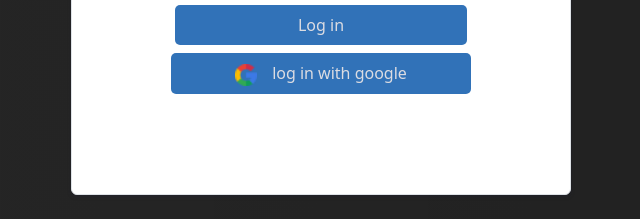
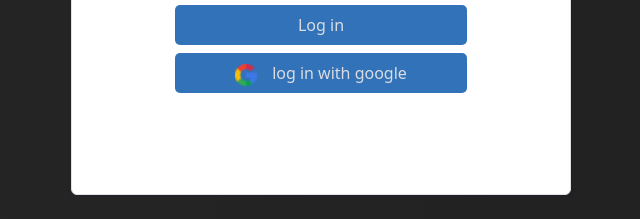
Before and after one commit to MD-Rahed-Mia/epaymentbd-login-page, a plain HTML site: page index.html in a window 1280 px wide. Shown: the part 505-724 px from the top of the page, 319-959 px from the left. Drawn offline with nearby package versions, Linux system fonts and the light colour scheme.

Commit message:
change google button behavior

```diff
--- a/index.html
+++ b/index.html
@@ -49,8 +49,8 @@
       <button type="submit" class="m-1 logIn-btn">Log in</button>
 
     </form>
-    <div class="d-flex justify-content-center">
-    <button class="m-1 google-btn"><img src="images/google.png" alt="">log in with google</button>
+    <div class="d-flex justify-content-center gBox">
+    <button class="d-block m-1 google-btn"><img src="images/google.png" alt="">log in with google</button>
     </div>
   </div>
 
--- a/style.css
+++ b/style.css
@@ -54,10 +54,15 @@ button {
   height: 22px;
   margin-right: 15px;
 }
+.gBox {
+  width: 300px;
+  margin: 0 auto;
+}
 
 .google-btn {
-  width: 300px;
-  margin: 0 auto;
+  margin: 8px;
+  width: 100%;
+  height: 40px;
 }
 
 
```
